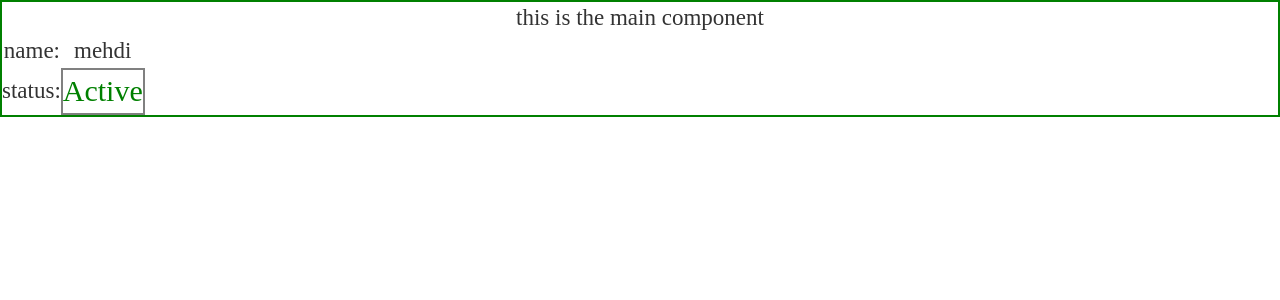
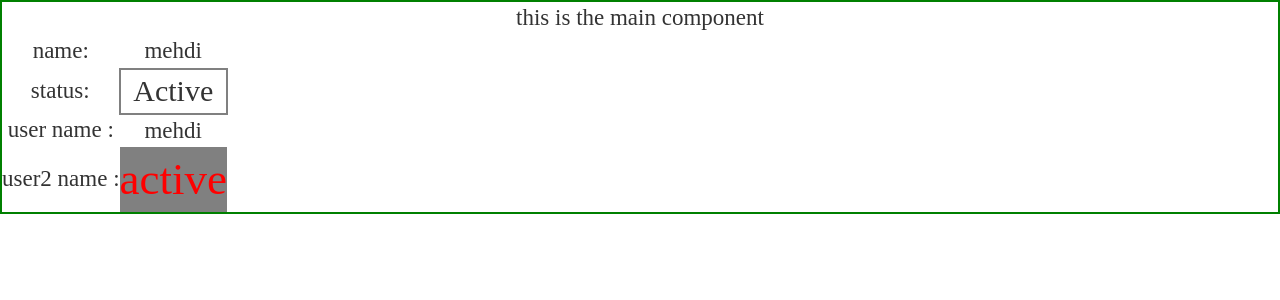
Before and after one commit to ingmehdi/LoginForm, an Angular app: page / in a window 1280 px wide. Shown: the top 300 px of the page. Built offline with nearby package versions, Linux system fonts and the light colour scheme.

Commit message:
binding ngstyle

```diff
--- a/src/app/app.component.html
+++ b/src/app/app.component.html
@@ -14,6 +14,16 @@ this is the main component
     <td>status:</td>
     <td class="noActive" [ngClass]="changeClass()">Active</td>
   </tr>
+  <tr>
+    <td>user name :</td>
+    <td>{{user.name}}</td>
+  </tr>
+  <tr>
+      <td>user2 name :</td>
+      <!-- <td [style.color]="user.status? 'green':'red'">active</td> -->
+      <td [ngStyle]="changeStyle()" >active</td>
+
+    </tr>
 
 
 </table>
--- a/src/app/app.component.ts
+++ b/src/app/app.component.ts
@@ -27,7 +27,7 @@ export class AppComponent implements AfterViewInit {
     public myshared:SharedService){
       //create user object
 
-   this.user={name:'mehdi',status:true,age:30,id:25}
+   this.user={name:'mehdi',status:false,age:60,id:25}
    var first= this.mylogin.login('admin','admin');
    var second= this.mylogin.login('admin','admin2');
    //console.log(first,second);
@@ -109,5 +109,14 @@ changeClass(){
 
   }
 }
+//change style
+changeStyle(){
+  return{
+    'color':this.user.status? 'green':'red',
+    'background-color':this.user.id==25? 'gray':'blue',
+    'font-size':this.user.age>30? '45px' :'20px'
+  }
 
 }
+
+}
```
